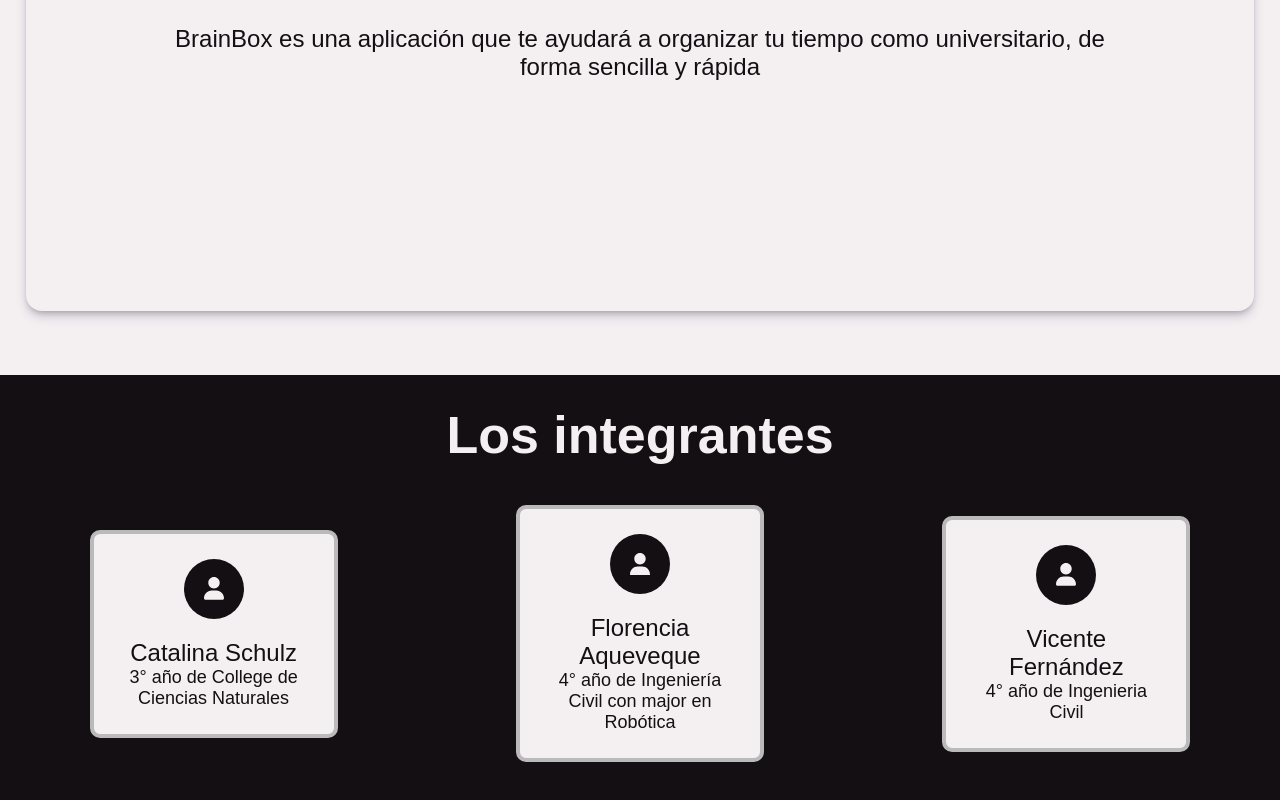
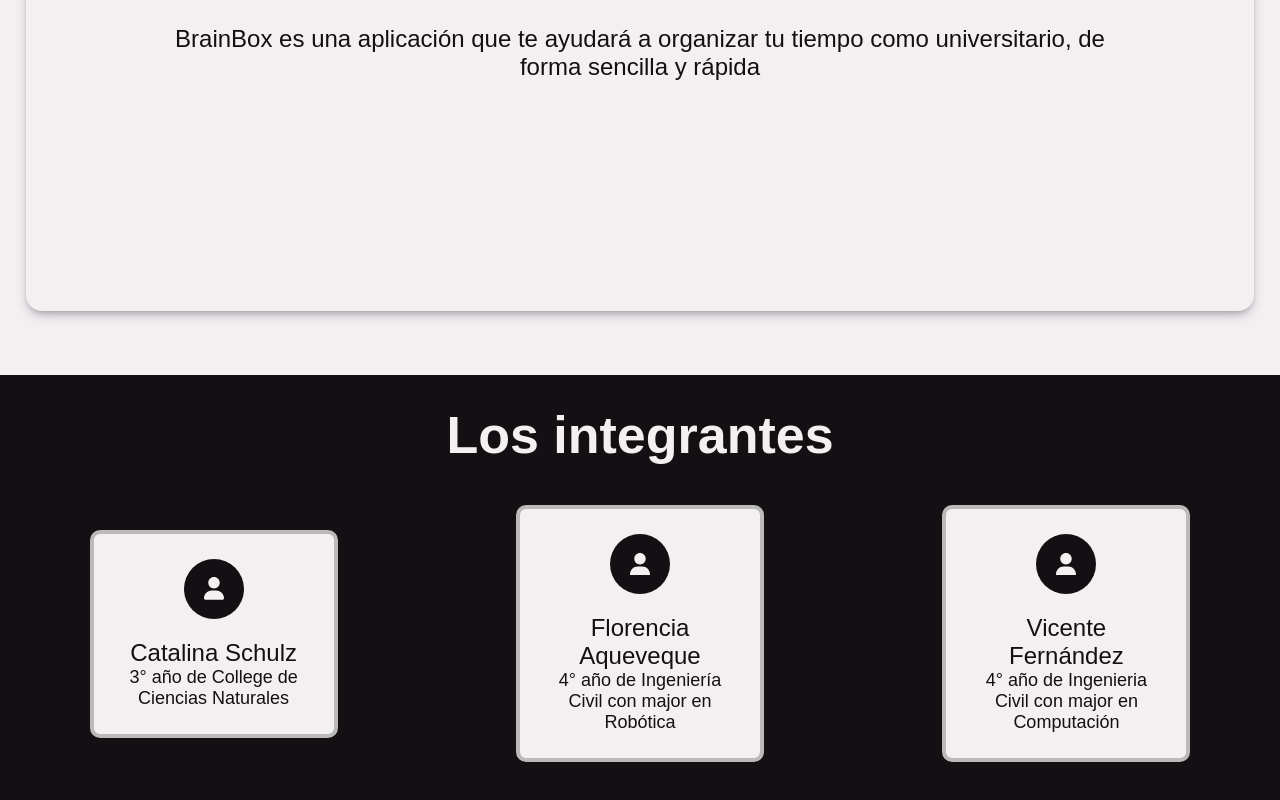
Before and after one commit to Flo-aq/BrainBox-frontend, a React (Vite) app: page /about-us in a window 1280 px wide. Shown: the part 425-1225 px from the top of the page. Built offline with nearby package versions, Linux system fonts and the light colour scheme; the HTML template or start-up script is replaced by a standard one; a web font is replaced by a local one.

Commit message:
Update AboutUs.jsx

```diff
--- a/src/pages/AboutUs/AboutUs.jsx
+++ b/src/pages/AboutUs/AboutUs.jsx
@@ -52,7 +52,7 @@
                   </svg>
               </div>
               <p className="name-client"> Vicente Fernández
-                  <span>4° año de Ingenieria Civil
+                  <span>4° año de Ingenieria Civil con major en Computación
                   </span>
               </p>
 
```
